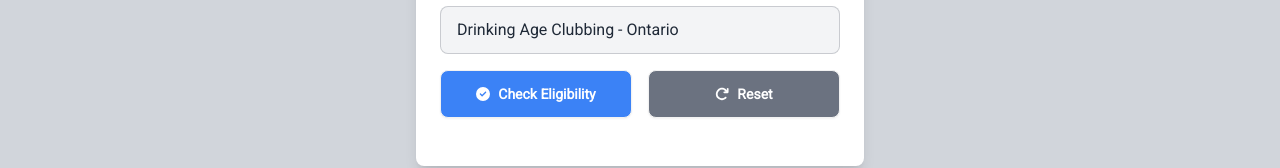
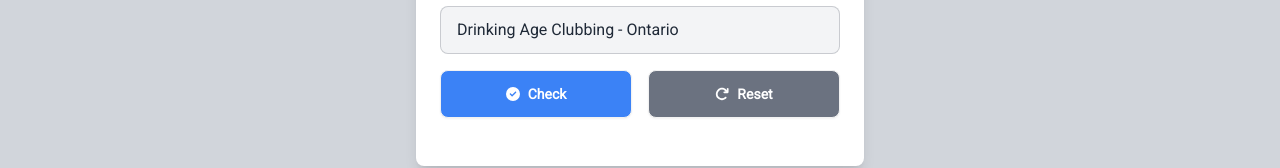
Before and after one commit to RW2023/jsx-gym, a React (Vite) app: page /EligibilityChecker in a window 1280 px wide. Shown: the part 462-630 px from the top of the page. Built offline with nearby package versions, Linux system fonts and the light colour scheme.

Commit message:
Shorten button text in EligibilityChecker for improved clarity

```diff
--- a/src/components/EligibilityChecker.tsx
+++ b/src/components/EligibilityChecker.tsx
@@ -200,7 +200,7 @@
                         className="btn bg-blue-500 text-white hover:bg-blue-600 dark:hover:bg-blue-400 flex-1 flex items-center justify-center gap-2"
                     >
                         <FontAwesomeIcon icon={faCheckCircle} />
-                        Check Eligibility
+                        Check
                     </button>
                     <button
                         type="button"
```
